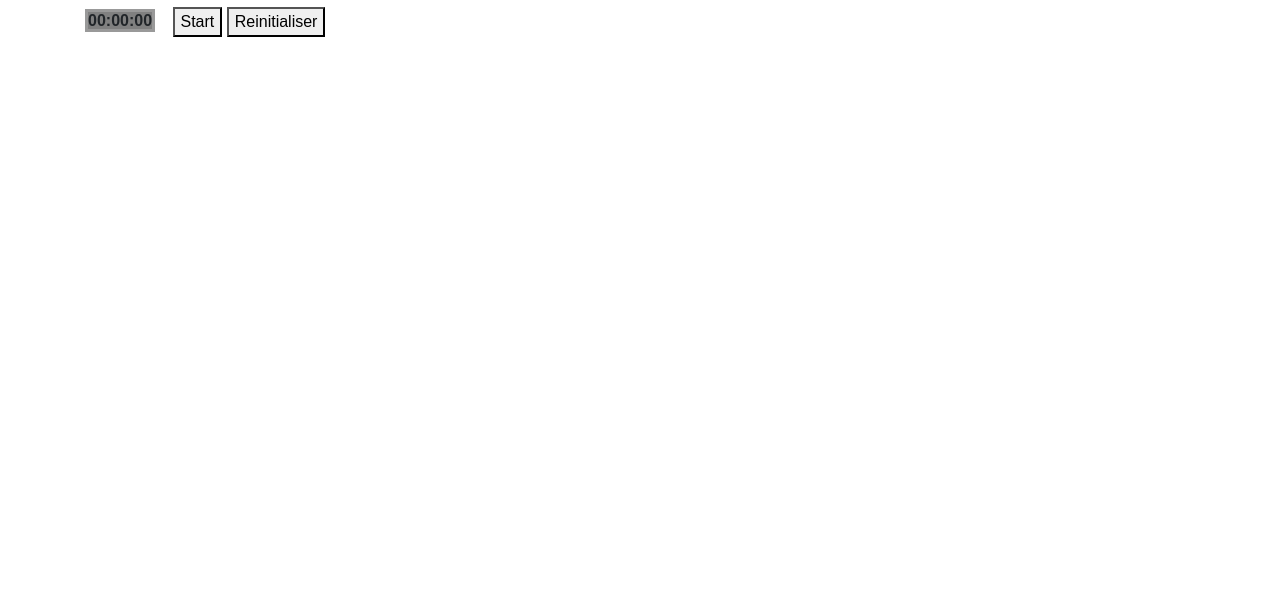
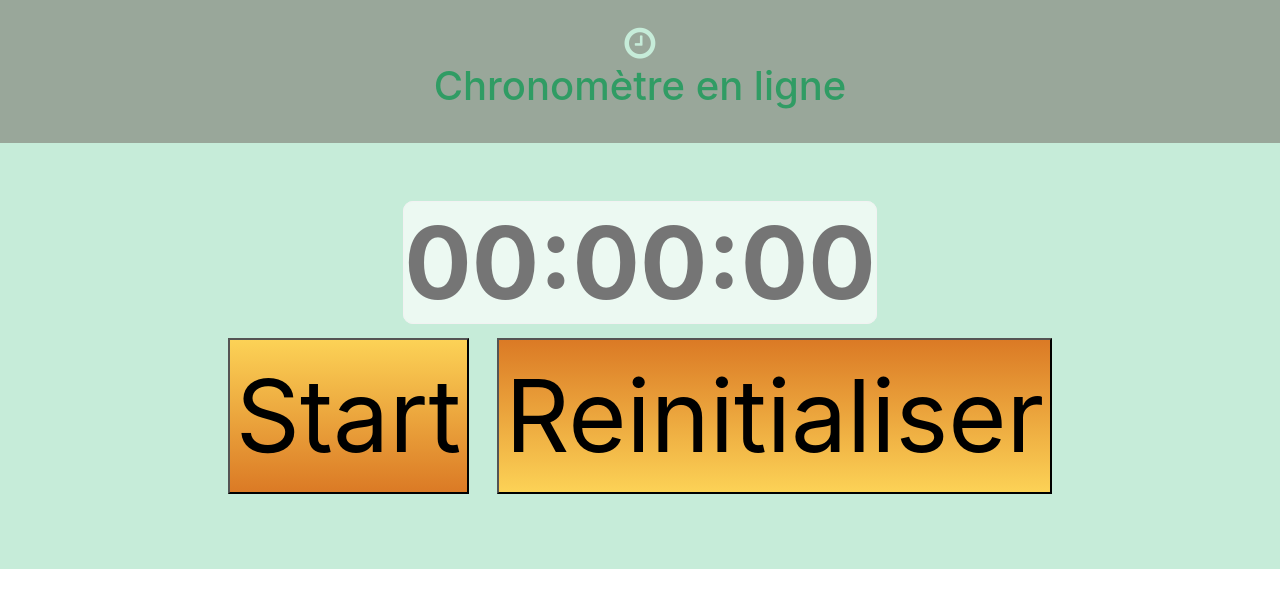
Before and after one commit to lauracrief/Chrono, a plain HTML site: page index.html in a window 1280 px wide. Drawn offline with nearby package versions, Linux system fonts and the light colour scheme; files that its build step writes are made by us from their sources.

Commit message:
cssencours

```diff
--- /dev/null
+++ b/css/style.css
@@ -0,0 +1,46 @@
+@charset "UTF-8";
+
+
+header {
+  padding:25px 0px;/*Marge verticale*/
+	background-color:#99A79A;
+	text-align:center;
+
+
+}
+h1 {
+color: #309c64;
+}
+.chrono{
+  display: block;
+  width: 100%;
+  text-align: center;
+  position: relative;
+  padding: 45px 0 75px 0;
+  font-size: 100px;
+  background-color: #c6ecd9;
+
+
+}
+
+#output{
+    width:300px;
+    height:50px;
+    border: solid #999;
+    border-radius: 28px;
+    background-color: #ecf9f2;
+    border: 1px solid #f2f2f2;
+    border-radius: 10px;
+    color: #757575;
+   }
+
+
+ #StartPause{
+   background-color: red;
+   background-image: linear-gradient(to bottom, #fcd256, #db7a25);
+
+ }
+#Reinitialiser{
+  background-color: orange;
+  background-image: linear-gradient(to bottom, #db7a25, #fcd256);
+  }
--- a/index.html
+++ b/index.html
@@ -2,35 +2,43 @@
 <html>
     <head>
       <meta charset="utf-8">
-      <title>Chronometre</title>
+      <title>Chronomètre</title>
 
       <!-- css -->
       <link rel="stylesheet" href="css/bootstrap.min.css">
       <link rel="stylesheet" href="css/style.css">
+      <link rel="stylesheet" href="https://cdnjs.cloudflare.com/ajax/libs/font-awesome/4.7.0/css/font-awesome.min.css">
+      <header>
+            <i class="fa fa-clock-o" style="font-size:36px;color:#c6ecd9";></i>
+            <h1>Chronomètre en ligne</h1>
 
+
+
+      </header>
+    </head>
+    <body>
 
       <script language="JavaScript">
       var time = 0;
       var execute = 0;
 
-      function startPause(){
+      function StartPause(){
         if(execute == 0){
             execute = 1;
             ajout();
-            document.getElementById("startPause").innerHTML = "Stop";
+            document.getElementById("StartPause").innerHTML = "Pause";
             }else{
             execute = 0;
-            document.getElementById("startPause").innerHTML = "start";
+            document.getElementById("StartPause").innerHTML = "Start";
             }
         }
 
-      function reinitialiser(){
-        running = 0;
-        time = 0;
-    /*pour remettre à 0 le compteur*/
-        execute = 0;
-        document.getElementById("start/Pause").innerHTML = "Start/Pause";
+      function Reinitialiser(){
+    /*pour remettre à 0 le compteur (ordre)*/
+      time = 0;
         document.getElementById("output").innerHTML = "00:00:00";
+        document.getElementById("Start/Pause").innerHTML = "Start/Pause";
+
       }
 
 
@@ -56,13 +64,13 @@
         }
 
       </script>
-    </head>
-    <body>
-      <div class="container">
+
+
+      <div class="chrono">
         <strong><span id="output">00:00:00</span></strong>
-        <div type="button" class="btn">
-        <button id="startPause" onclick="startPause()">Start</button>
-        <button onclick="reinitialiser()">Reinitialiser</button>
+        <div class="boutonsdecontrôle">
+        <button id="StartPause" onclick="StartPause()">Start</button>
+        <button id="Reinitialiser" onclick="Reinitialiser()">Reinitialiser</button>
         </div>
       </div>
    </body>
--- a/style.css
+++ /dev/null
@@ -1,21 +0,0 @@
-@charset "UTF-8";
-
-
-
-body{
-  font-family:sans-serif;
-}
- .button{
- }
-
-.button:active {
-  background: red;
-  text-decoration: none;
-}
-
-#output{
-    width:120px;
-    height:25px;
-    background-color: grey;
-    border: solid #999;
-   }
```
Also changed, not shown: 1 other file.
